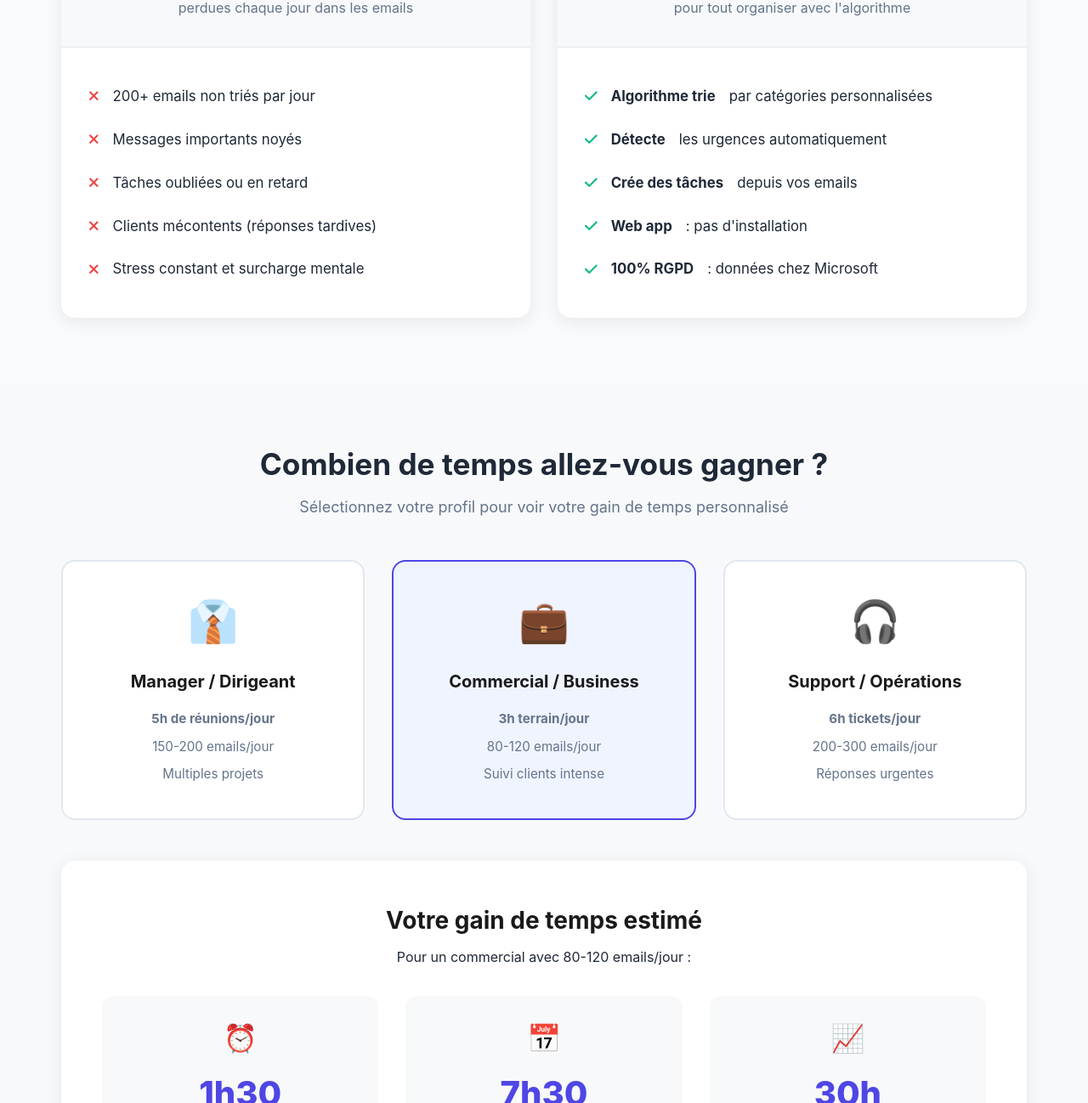
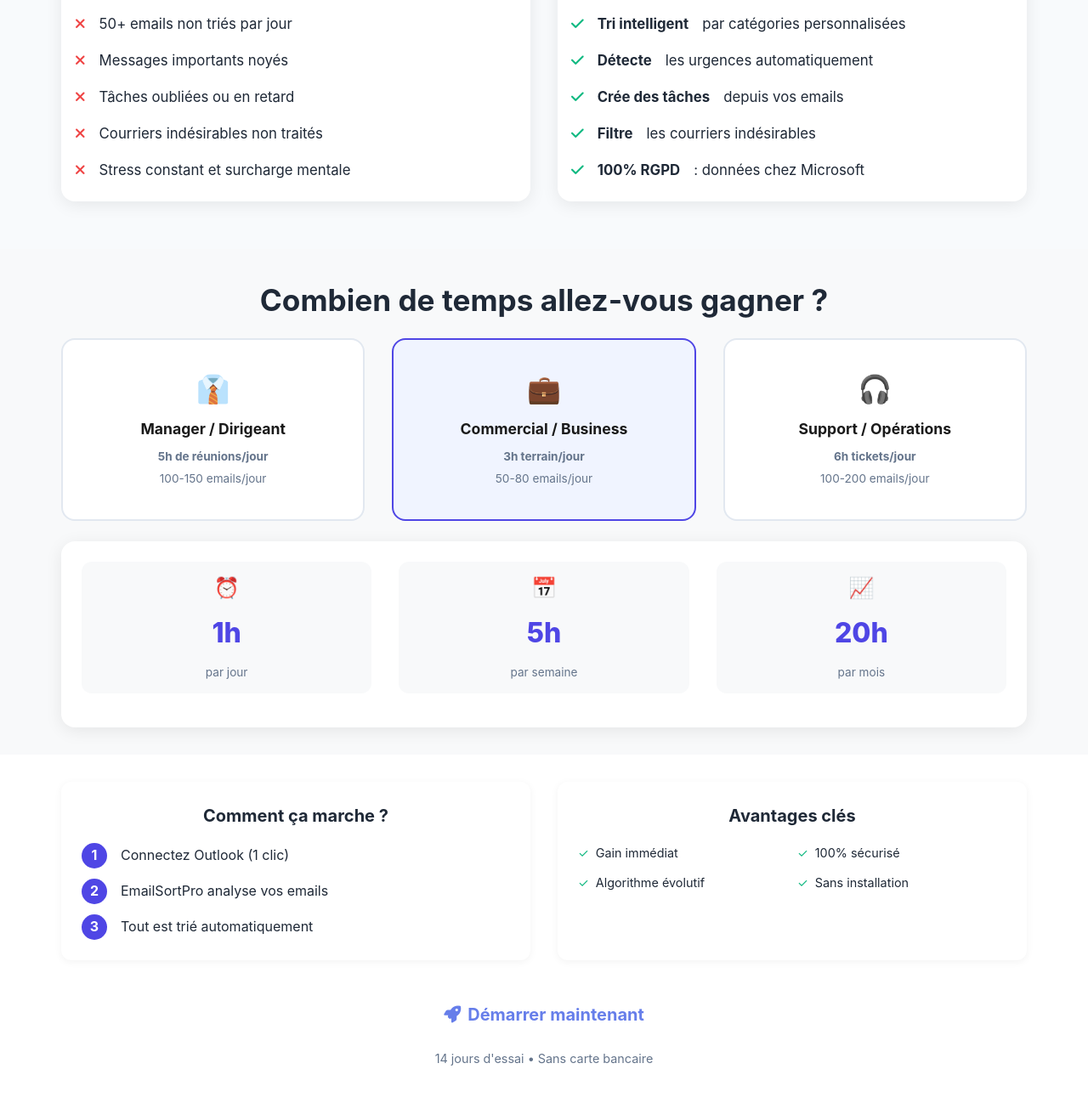
Before and after one commit to EmailSortpro/EmailSortPro-Site-Web, a plain HTML site: page index.html in a window 1280 px wide. Shown: the part 689-1987 px from the top of the page at 85% size. Drawn offline with Linux system fonts and the light colour scheme.

Commit message:
Update index.html

```diff
--- a/index.html
+++ b/index.html
@@ -56,60 +56,52 @@
     </nav>
 
     <!-- Hero Section -->
-    <section class="hero">
+    <section class="hero" style="padding: 2rem 0;">
         <div class="hero-content">
-            <h1>Triez vos emails en 2 clics avec l'algorithme</h1>
-            <p class="hero-subtitle">
+            <h1 style="margin-bottom: 0.75rem;">Triez vos emails en 2 clics avec EmailSortPro</h1>
+            <p class="hero-subtitle" style="margin-bottom: 1.5rem;">
                 Application web qui catégorise automatiquement vos emails • Sans installation • 100% RGPD
             </p>
-            <div class="hero-buttons">
-                <a href="tarifs.html#contact" class="btn-primary">
-                    <i class="fas fa-rocket"></i> Essayer gratuitement
-                </a>
-                <a href="#problem" class="btn-secondary">
-                    <i class="fas fa-info-circle"></i> Voir comment ça marche
-                </a>
-            </div>
         </div>
     </section>
 
     <!-- Section Problème/Solution améliorée -->
-    <section id="problem" class="problem-solution-section">
+    <section id="problem" class="problem-solution-section" style="padding: 2rem 0;">
         <div class="container">
-            <div class="problem-solution-grid">
+            <div class="problem-solution-grid" style="margin-bottom: 1.5rem;">
                 <div class="problem-card">
-                    <div class="card-header problem">
+                    <div class="card-header problem" style="padding: 1rem;">
                         <i class="fas fa-exclamation-triangle"></i>
-                        <h2>Le Problème</h2>
+                        <h2 style="font-size: 1.25rem;">Le Problème</h2>
                     </div>
-                    <div class="card-stats">
-                        <div class="stat-number">2-3h</div>
-                        <div class="stat-label">perdues chaque jour dans les emails</div>
+                    <div class="card-stats" style="padding: 1rem;">
+                        <div class="stat-number" style="font-size: 2.5rem;">1-3h</div>
+                        <div class="stat-label" style="font-size: 0.9rem;">perdues chaque jour dans les emails</div>
                     </div>
-                    <ul class="problem-list">
-                        <li><i class="fas fa-times"></i> 200+ emails non triés par jour</li>
-                        <li><i class="fas fa-times"></i> Messages importants noyés</li>
-                        <li><i class="fas fa-times"></i> Tâches oubliées ou en retard</li>
-                        <li><i class="fas fa-times"></i> Clients mécontents (réponses tardives)</li>
-                        <li><i class="fas fa-times"></i> Stress constant et surcharge mentale</li>
+                    <ul class="problem-list" style="padding: 1rem;">
+                        <li style="padding: 0.5rem 0;"><i class="fas fa-times"></i> 50+ emails non triés par jour</li>
+                        <li style="padding: 0.5rem 0;"><i class="fas fa-times"></i> Messages importants noyés</li>
+                        <li style="padding: 0.5rem 0;"><i class="fas fa-times"></i> Tâches oubliées ou en retard</li>
+                        <li style="padding: 0.5rem 0;"><i class="fas fa-times"></i> Courriers indésirables non traités</li>
+                        <li style="padding: 0.5rem 0;"><i class="fas fa-times"></i> Stress constant et surcharge mentale</li>
                     </ul>
                 </div>
 
                 <div class="solution-card">
-                    <div class="card-header solution">
+                    <div class="card-header solution" style="padding: 1rem;">
                         <i class="fas fa-check-circle"></i>
-                        <h2>La Solution EmailSortPro</h2>
+                        <h2 style="font-size: 1.25rem;">La Solution EmailSortPro</h2>
                     </div>
-                    <div class="card-stats">
-                        <div class="stat-number">2 clics</div>
-                        <div class="stat-label">pour tout organiser avec l'algorithme</div>
+                    <div class="card-stats" style="padding: 1rem;">
+                        <div class="stat-number" style="font-size: 2.5rem;">2 clics</div>
+                        <div class="stat-label" style="font-size: 0.9rem;">pour tout organiser avec EmailSortPro</div>
                     </div>
-                    <ul class="solution-list">
-                        <li><i class="fas fa-check"></i> <strong>Algorithme trie</strong> par catégories personnalisées</li>
-                        <li><i class="fas fa-check"></i> <strong>Détecte</strong> les urgences automatiquement</li>
-                        <li><i class="fas fa-check"></i> <strong>Crée des tâches</strong> depuis vos emails</li>
-                        <li><i class="fas fa-check"></i> <strong>Web app</strong> : pas d'installation</li>
-                        <li><i class="fas fa-check"></i> <strong>100% RGPD</strong> : données chez Microsoft</li>
+                    <ul class="solution-list" style="padding: 1rem;">
+                        <li style="padding: 0.5rem 0;"><i class="fas fa-check"></i> <strong>Tri intelligent</strong> par catégories personnalisées</li>
+                        <li style="padding: 0.5rem 0;"><i class="fas fa-check"></i> <strong>Détecte</strong> les urgences automatiquement</li>
+                        <li style="padding: 0.5rem 0;"><i class="fas fa-check"></i> <strong>Crée des tâches</strong> depuis vos emails</li>
+                        <li style="padding: 0.5rem 0;"><i class="fas fa-check"></i> <strong>Filtre</strong> les courriers indésirables</li>
+                        <li style="padding: 0.5rem 0;"><i class="fas fa-check"></i> <strong>100% RGPD</strong> : données chez Microsoft</li>
                     </ul>
                 </div>
             </div>
@@ -117,149 +109,112 @@
     </section>
 
     <!-- Calculateur de ROI -->
-    <section class="roi-section">
+    <section class="roi-section" style="padding: 2rem 0;">
         <div class="container">
-            <h2 class="section-title">Combien de temps allez-vous gagner ?</h2>
-            <p class="section-subtitle">Sélectionnez votre profil pour voir votre gain de temps personnalisé</p>
+            <h2 class="section-title" style="margin-bottom: 1rem;">Combien de temps allez-vous gagner ?</h2>
 
             <div class="roi-calculator">
-                <div class="persona-grid">
+                <div class="persona-grid" style="margin-bottom: 1.5rem;">
                     <div class="persona-card" onclick="calculateROI('manager')" data-persona="manager">
-                        <div class="persona-icon">👔</div>
-                        <h3>Manager / Dirigeant</h3>
+                        <div class="persona-icon" style="font-size: 2rem; margin-bottom: 0.5rem;">👔</div>
+                        <h3 style="font-size: 1.1rem; margin-bottom: 0.5rem;">Manager / Dirigeant</h3>
                         <div class="persona-details">
-                            <p><strong>5h de réunions/jour</strong></p>
-                            <p>150-200 emails/jour</p>
-                            <p>Multiples projets</p>
+                            <p style="margin: 0.25rem 0; font-size: 0.85rem;"><strong>5h de réunions/jour</strong></p>
+                            <p style="margin: 0.25rem 0; font-size: 0.85rem;">100-150 emails/jour</p>
                         </div>
                     </div>
 
                     <div class="persona-card active" onclick="calculateROI('commercial')" data-persona="commercial">
-                        <div class="persona-icon">💼</div>
-                        <h3>Commercial / Business</h3>
+                        <div class="persona-icon" style="font-size: 2rem; margin-bottom: 0.5rem;">💼</div>
+                        <h3 style="font-size: 1.1rem; margin-bottom: 0.5rem;">Commercial / Business</h3>
                         <div class="persona-details">
-                            <p><strong>3h terrain/jour</strong></p>
-                            <p>80-120 emails/jour</p>
-                            <p>Suivi clients intense</p>
+                            <p style="margin: 0.25rem 0; font-size: 0.85rem;"><strong>3h terrain/jour</strong></p>
+                            <p style="margin: 0.25rem 0; font-size: 0.85rem;">50-80 emails/jour</p>
                         </div>
                     </div>
 
                     <div class="persona-card" onclick="calculateROI('support')" data-persona="support">
-                        <div class="persona-icon">🎧</div>
-                        <h3>Support / Opérations</h3>
+                        <div class="persona-icon" style="font-size: 2rem; margin-bottom: 0.5rem;">🎧</div>
+                        <h3 style="font-size: 1.1rem; margin-bottom: 0.5rem;">Support / Opérations</h3>
                         <div class="persona-details">
-                            <p><strong>6h tickets/jour</strong></p>
-                            <p>200-300 emails/jour</p>
-                            <p>Réponses urgentes</p>
+                            <p style="margin: 0.25rem 0; font-size: 0.85rem;"><strong>6h tickets/jour</strong></p>
+                            <p style="margin: 0.25rem 0; font-size: 0.85rem;">100-200 emails/jour</p>
                         </div>
                     </div>
                 </div>
 
-                <div class="roi-result" id="roiResult">
-                    <div class="roi-result-header">
-                        <h3>Votre gain de temps estimé</h3>
-                        <p id="roiDescription">Pour un commercial avec 80-120 emails/jour :</p>
+                <div class="roi-result" id="roiResult" style="padding: 1.5rem;">
+                    <div class="roi-stats" style="margin-bottom: 1rem;">
+                        <div class="roi-stat" style="padding: 0.75rem;">
+                            <span class="roi-icon" style="font-size: 1.5rem;">⏰</span>
+                            <span class="roi-number" id="dailyTime" style="font-size: 2rem;">1h</span>
+                            <span class="roi-label" style="font-size: 0.85rem;">par jour</span>
                         </div>
-                    <div class="roi-stats">
-                        <div class="roi-stat">
-                            <span class="roi-icon">⏰</span>
-                            <span class="roi-number" id="dailyTime">1h30</span>
-                            <span class="roi-label">par jour</span>
+                        <div class="roi-stat" style="padding: 0.75rem;">
+                            <span class="roi-icon" style="font-size: 1.5rem;">📅</span>
+                            <span class="roi-number" id="weeklyTime" style="font-size: 2rem;">5h</span>
+                            <span class="roi-label" style="font-size: 0.85rem;">par semaine</span>
                         </div>
-                        <div class="roi-stat">
-                            <span class="roi-icon">📅</span>
-                            <span class="roi-number" id="weeklyTime">7h30</span>
-                            <span class="roi-label">par semaine</span>
+                        <div class="roi-stat" style="padding: 0.75rem;">
+                            <span class="roi-icon" style="font-size: 1.5rem;">📈</span>
+                            <span class="roi-number" id="monthlyTime" style="font-size: 2rem;">20h</span>
+                            <span class="roi-label" style="font-size: 0.85rem;">par mois</span>
                         </div>
-                        <div class="roi-stat">
-                            <span class="roi-icon">📈</span>
-                            <span class="roi-number" id="monthlyTime">30h</span>
-                            <span class="roi-label">par mois</span>
-                        </div>
-                    </div>
-                    <div class="roi-equivalent">
-                        <p><strong>Équivalent :</strong> <span id="roiEquivalent">Presque 1 semaine de travail récupérée chaque mois !</span></p>
                     </div>
                 </div>
             </div>
         </div>
     </section>
 
-    <!-- Comment ça marche - ultra simple -->
-    <section class="section steps-section">
+    <!-- Comment ça marche et Avantages combinés -->
+    <section class="section" style="padding: 2rem 0;">
         <div class="container">
-            <h2 class="section-title">Comment ça marche ?</h2>
-
-            <div class="process-flow">
-                <div class="process-step">
-                    <div class="step-icon">🔗</div>
-                    <h3>1. Connectez Outlook</h3>
-                    <p>1 clic, connexion sécurisée</p>
+            <div style="display: grid; grid-template-columns: 1fr 1fr; gap: 2rem; margin-bottom: 2rem;">
+                <!-- Process simplifié -->
+                <div style="background: white; border-radius: 12px; padding: 1.5rem; box-shadow: 0 2px 10px rgba(0,0,0,0.05);">
+                    <h3 style="font-size: 1.25rem; margin-bottom: 1rem; text-align: center;">Comment ça marche ?</h3>
+                    <div style="display: flex; flex-direction: column; gap: 0.75rem;">
+                        <div style="display: flex; align-items: center; gap: 1rem;">
+                            <span style="background: #4F46E5; color: white; width: 30px; height: 30px; border-radius: 50%; display: flex; align-items: center; justify-content: center; font-weight: bold;">1</span>
+                            <span>Connectez Outlook (1 clic)</span>
                         </div>
-                <div class="process-arrow">→</div>
-                <div class="process-step">
-                    <div class="step-icon">🤖</div>
-                    <h3>2. L'algorithme analyse</h3>
-                    <p>Comprend vos emails instantanément</p>
+                        <div style="display: flex; align-items: center; gap: 1rem;">
+                            <span style="background: #4F46E5; color: white; width: 30px; height: 30px; border-radius: 50%; display: flex; align-items: center; justify-content: center; font-weight: bold;">2</span>
+                            <span>EmailSortPro analyse vos emails</span>
                         </div>
-                <div class="process-arrow">→</div>
-                <div class="process-step">
-                    <div class="step-icon">📂</div>
-                    <h3>3. Tri automatique</h3>
-                    <p>Catégories personnalisées créées</p>
-                </div>
-                <div class="process-arrow">→</div>
-                <div class="process-step">
-                    <div class="step-icon">✅</div>
-                    <h3>4. Gain de temps</h3>
-                    <p>Productivité x2 immédiatement</p>
+                        <div style="display: flex; align-items: center; gap: 1rem;">
+                            <span style="background: #4F46E5; color: white; width: 30px; height: 30px; border-radius: 50%; display: flex; align-items: center; justify-content: center; font-weight: bold;">3</span>
+                            <span>Tout est trié automatiquement</span>
                         </div>
                     </div>
                 </div>
-    </section>
 
                 <!-- Avantages clés -->
-    <section class="section">
-        <div class="container">
-            <div class="advantages-grid">
-                <div class="advantage-item">
-                    <div class="advantage-icon">⚡</div>
-                    <h3>Gain immédiat</h3>
-                    <p>ROI dès le 1er jour</p>
+                <div style="background: white; border-radius: 12px; padding: 1.5rem; box-shadow: 0 2px 10px rgba(0,0,0,0.05);">
+                    <h3 style="font-size: 1.25rem; margin-bottom: 1rem; text-align: center;">Avantages clés</h3>
+                    <div style="display: grid; grid-template-columns: 1fr 1fr; gap: 0.75rem;">
+                        <div style="display: flex; align-items: center; gap: 0.5rem; font-size: 0.9rem;">
+                            <span style="color: #10b981;">✓</span> Gain immédiat
                         </div>
-                <div class="advantage-item">
-                    <div class="advantage-icon">🔒</div>
-                    <h3>100% sécurisé</h3>
-                    <p>RGPD • Données chez Microsoft</p>
+                        <div style="display: flex; align-items: center; gap: 0.5rem; font-size: 0.9rem;">
+                            <span style="color: #10b981;">✓</span> 100% sécurisé
                         </div>
-                <div class="advantage-item">
-                    <div class="advantage-icon">🧠</div>
-                    <h3>Algorithme évolutif</h3>
-                    <p>S'améliore avec l'usage</p>
+                        <div style="display: flex; align-items: center; gap: 0.5rem; font-size: 0.9rem;">
+                            <span style="color: #10b981;">✓</span> Algorithme évolutif
                         </div>
-                <div class="advantage-item">
-                    <div class="advantage-icon">🌐</div>
-                    <h3>Web app</h3>
-                    <p>Sans installation • Partout</p>
+                        <div style="display: flex; align-items: center; gap: 0.5rem; font-size: 0.9rem;">
+                            <span style="color: #10b981;">✓</span> Sans installation
                         </div>
                     </div>
                 </div>
-    </section>
+            </div>
 
-    <!-- Call to Action Final -->
-    <section class="section cta-final">
-        <div class="container">
-            <h2>Prêt à gagner 2h par jour ?</h2>
-            <p>
-                Essai gratuit 14 jours • Sans carte bancaire • Installation en 2 minutes
-            </p>
-            <div class="hero-buttons">
-                <a href="tarifs.html#contact" class="btn-primary">
-                    <i class="fas fa-rocket"></i> Démarrer l'essai gratuit
+            <!-- CTA Principal -->
+            <div style="text-align: center;">
+                <a href="tarifs.html#contact" class="btn-primary" style="font-size: 1.25rem; padding: 1rem 2rem;">
+                    <i class="fas fa-rocket"></i> Démarrer maintenant
                 </a>
-                <a href="fonctionnalites.html" class="btn-secondary">
-                    <i class="fas fa-play-circle"></i> Voir la démo
-                </a>
+                <p style="margin-top: 0.5rem; color: #64748b; font-size: 0.9rem;">14 jours d'essai • Sans carte bancaire</p>
             </div>
         </div>
     </section>
```
Lines whose indentation alone changed are shown as unchanged.
